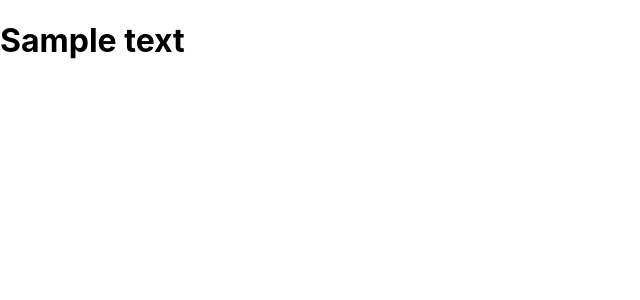
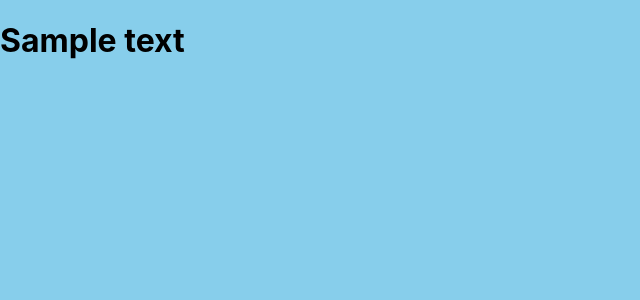
Before and after one commit to michael-a7/Note-2, a React (Create React App) app: page / in a window 1280 px wide. Shown: the top 300 px of the page, without its empty margins (0-640 px from the left). Built offline with nearby package versions, Linux system fonts and the light colour scheme.

Commit message:
first background change

```diff
--- a/src/index.css
+++ b/src/index.css
@@ -5,6 +5,8 @@ body {
     sans-serif;
   -webkit-font-smoothing: antialiased;
   -moz-osx-font-smoothing: grayscale;
+  background-color: skyblue;
+
 }
 
 code {
```
